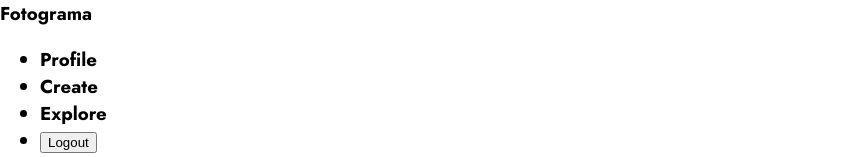
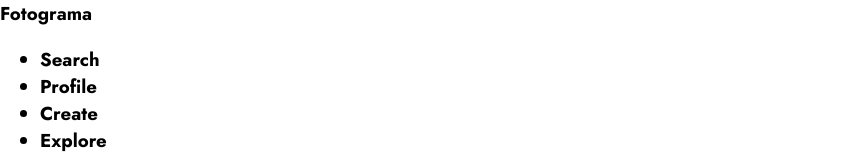
Before and after one commit to elvessousa/fotograma, a React (Create React App) app in the folder frontend/: page / in a window 1280 px wide. Shown: the top 157 px of the page, without its empty margins (0-851 px from the left). Built offline with nearby package versions, Linux system fonts and the light colour scheme; no server answers; sample sign-in values are in the browser's storage.

Commit message:
Search link on navigation bar.

```diff
--- a/frontend/src/components/Navbar.js
+++ b/frontend/src/components/Navbar.js
@@ -9,6 +9,11 @@
   const renderList = () => {
     if (state) {
       return [
+        <li key="search">
+          <NavLink className="nav-link" activeClassName="active" to="/search">
+            Search
+          </NavLink>
+        </li>,
         <li key="profile">
           <NavLink className="nav-link" activeClassName="active" to="/profile">
             Profile
```
